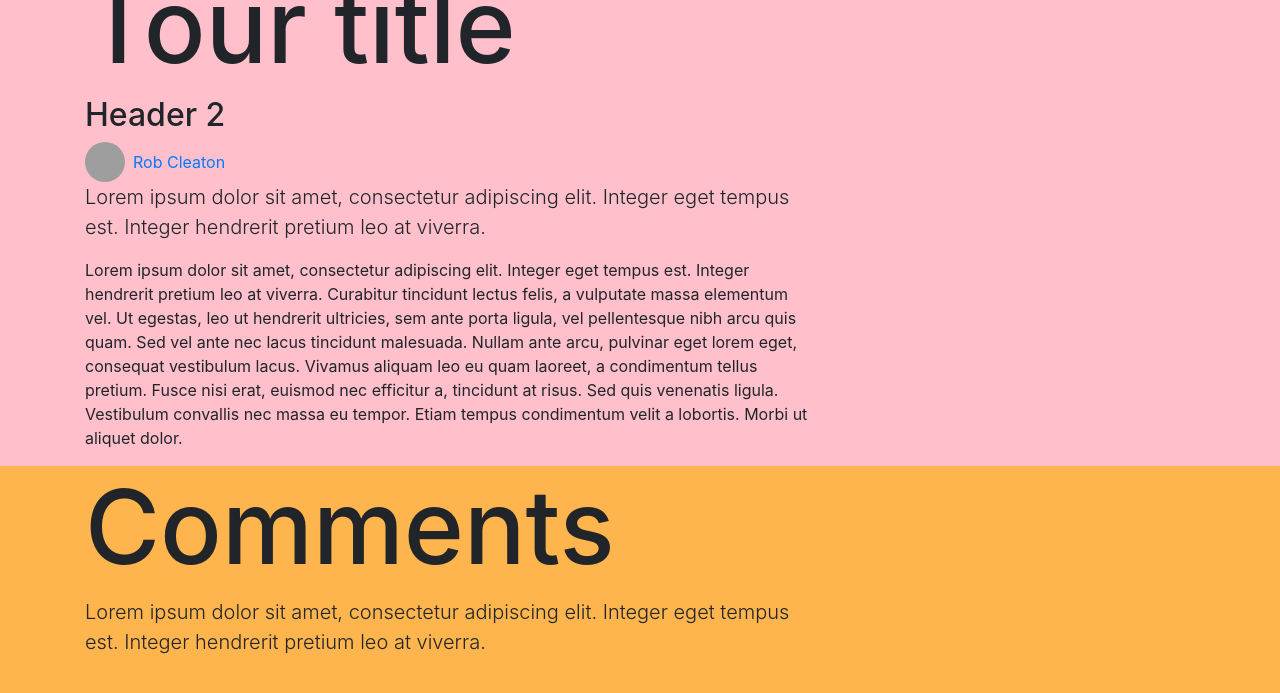
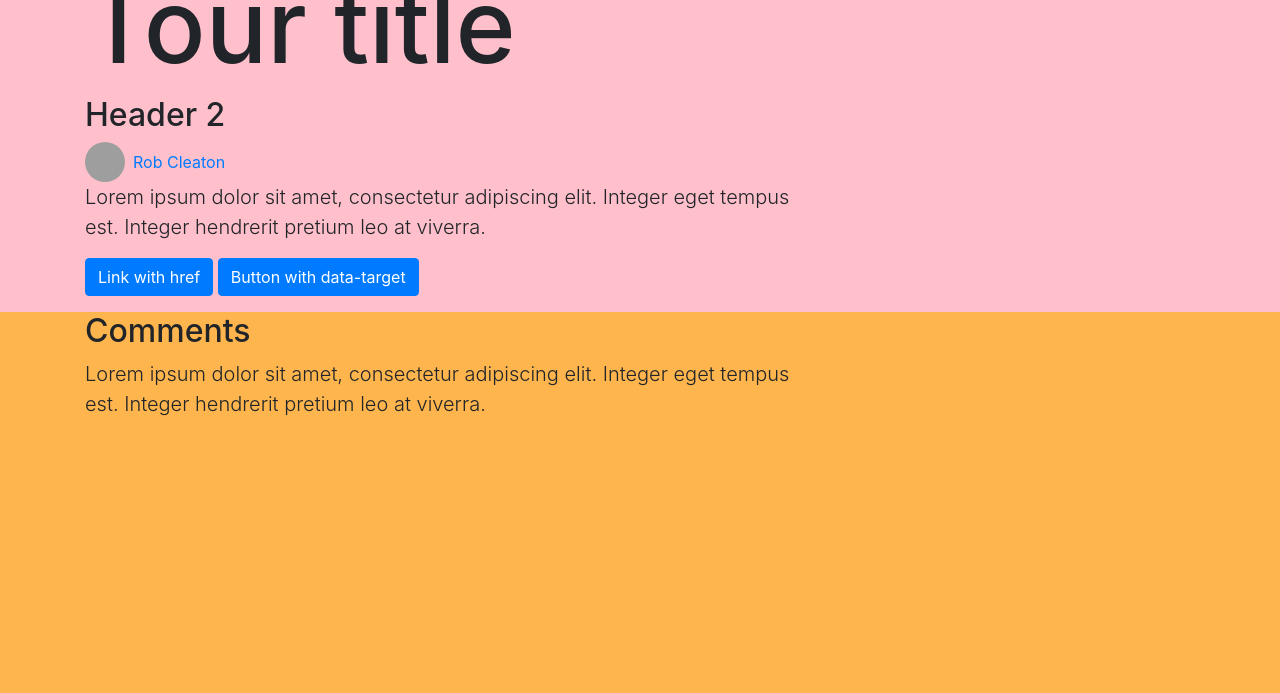
Before and after one commit to robcleaton/walkie-talkies, a Jekyll site: the page built from tour.html, in a window 1280 px wide and 900 px high, scrolled down 811 px. Shown: the top 693 px of the window. Built offline with Jekyll 4.4.1, drawn with Linux system fonts in a browser that asks for light colours; grey boxes are pictures that could not be loaded.

Commit message:
Tour related

```diff
--- a/_includes/nav.html
+++ b/_includes/nav.html
@@ -14,6 +14,9 @@
       <li class="nav-item">
         <a class="nav-link" href="profile">Profile</a>
       </li>
+      <li class="nav-item">
+        <a class="nav-link" href="master">Master</a>
+      </li>
     </ul>
   </div>
 </nav>
--- a/_layouts/tour.html
+++ b/_layouts/tour.html
@@ -27,7 +27,20 @@
         </div>
 
         <p class="lead">Lorem ipsum dolor sit amet, consectetur adipiscing elit. Integer eget tempus est. Integer hendrerit pretium leo at viverra. </p>
-        <p>Lorem ipsum dolor sit amet, consectetur adipiscing elit. Integer eget tempus est. Integer hendrerit pretium leo at viverra. Curabitur tincidunt lectus felis, a vulputate massa elementum vel. Ut egestas, leo ut hendrerit ultricies, sem ante porta ligula, vel pellentesque nibh arcu quis quam. Sed vel ante nec lacus tincidunt malesuada. Nullam ante arcu, pulvinar eget lorem eget, consequat vestibulum lacus. Vivamus aliquam leo eu quam laoreet, a condimentum tellus pretium. Fusce nisi erat, euismod nec efficitur a, tincidunt at risus. Sed quis venenatis ligula. Vestibulum convallis nec massa eu tempor. Etiam tempus condimentum velit a lobortis. Morbi ut aliquet dolor.</p>
+        <p>
+          <a class="btn btn-primary" data-toggle="collapse" href="#collapseExample" role="button" aria-expanded="false" aria-controls="collapseExample">
+            Link with href
+          </a>
+          <button class="btn btn-primary" type="button" data-toggle="collapse" data-target="#collapseExample" aria-expanded="false" aria-controls="collapseExample">
+            Button with data-target
+          </button>
+        </p>
+        <div class="collapse" id="collapseExample">
+          <div class="card card-body">
+            <p>Lorem ipsum dolor sit amet, consectetur adipiscing elit. Integer eget tempus est. Integer hendrerit pretium leo at viverra. Curabitur tincidunt lectus felis, a vulputate massa elementum vel. Ut egestas, leo ut hendrerit ultricies, sem ante porta ligula, vel pellentesque nibh arcu quis quam. Sed vel ante nec lacus tincidunt malesuada. Nullam ante arcu, pulvinar eget lorem eget, consequat vestibulum lacus. Vivamus aliquam leo eu quam laoreet, a condimentum tellus pretium. Fusce nisi erat, euismod nec efficitur a, tincidunt at risus. Sed quis venenatis ligula. Vestibulum convallis nec massa eu tempor. Etiam tempus condimentum velit a lobortis. Morbi ut aliquet dolor.</p>
+          </div>
+        </div>
+
       </div>
     </div>
   </div>
@@ -37,7 +50,7 @@
       <div class="container">
         <div class="row">
           <div class="col-md-8">
-            <h1>Comments</h1>
+            <h2>Comments</h2>
             <p class="lead">Lorem ipsum dolor sit amet, consectetur adipiscing elit. Integer eget tempus est. Integer hendrerit pretium leo at viverra. </p>
           </div>
         </div>
@@ -46,6 +59,18 @@
   </div>
 
   {{ content }}
+
+  <div class="container-fluid">
+    <div class="row">
+      <div class="container">
+        <div class="row">
+          <div class="col-md-8">
+            <h2>Related</h2>
+          </div>
+        </div>
+      </div>
+    </div>
+  </div>
   {% include walkie-cards.html %}
   {% include footer.html %}
 </body>
--- a/index.html
+++ b/index.html
@@ -13,10 +13,6 @@
         <p class="lead">Lorem ipsum dolor sit amet, consectetur adipiscing elit. Integer eget tempus est. Integer hendrerit pretium leo at viverra. </p>
         <p>Lorem ipsum dolor sit amet, consectetur adipiscing elit. Integer eget tempus est. Integer hendrerit pretium leo at viverra. Curabitur tincidunt lectus felis, a vulputate massa elementum vel. Ut egestas, leo ut hendrerit ultricies, sem ante porta ligula, vel pellentesque nibh arcu quis quam. Sed vel ante nec lacus tincidunt malesuada. Nullam ante arcu, pulvinar eget lorem eget, consequat vestibulum lacus. Vivamus aliquam leo eu quam laoreet, a condimentum tellus pretium. Fusce nisi erat, euismod nec efficitur a, tincidunt at risus. Sed quis venenatis ligula. Vestibulum convallis nec massa eu tempor. Etiam tempus condimentum velit a lobortis. Morbi ut aliquet dolor.</p>
 
-        <ul class="list-unstyled">
-          <li><a href="about">About</a></li>
-          <li><a href="master">Master</a></li>
-        </ul>
       </div>
     </div>
   </div>
```
